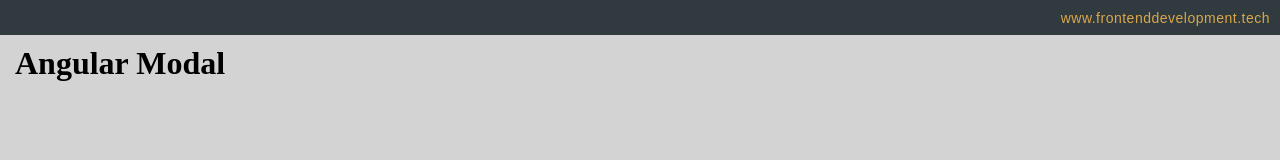
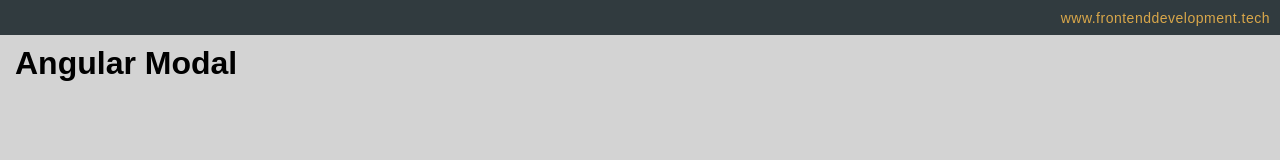
Before and after one commit to eastcoastdeveloper/angular-modal-mock, an Angular app: page / in a window 1280 px wide. Shown: the top 160 px of the page. Built offline with nearby package versions, Linux system fonts and the light colour scheme.

Commit message:
1 file modified

```diff
--- a/src/global_styles.scss
+++ b/src/global_styles.scss
@@ -29,6 +29,7 @@ main {
   h1 {
     position: absolute;
     margin: 45px 0 0 15px;
+    font-family: sans-serif;
   }
   button {
     margin: auto;
```
